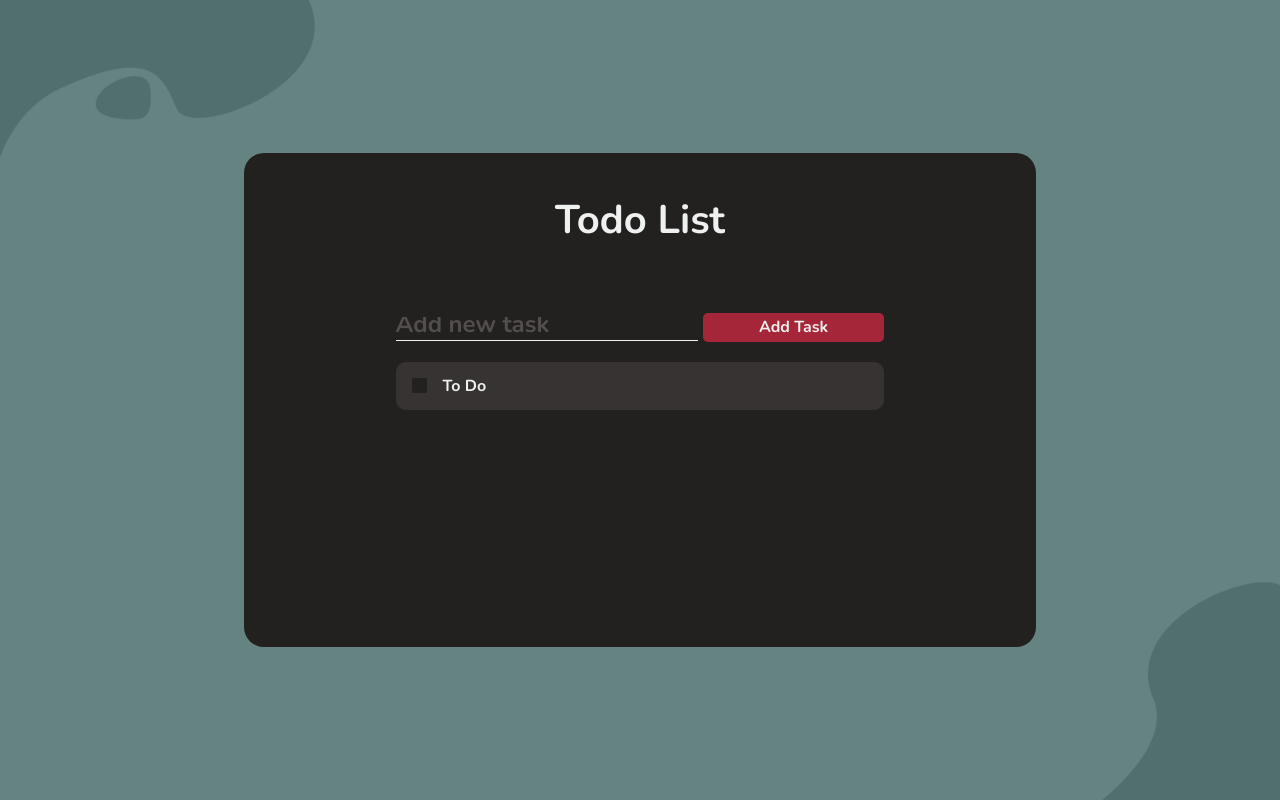
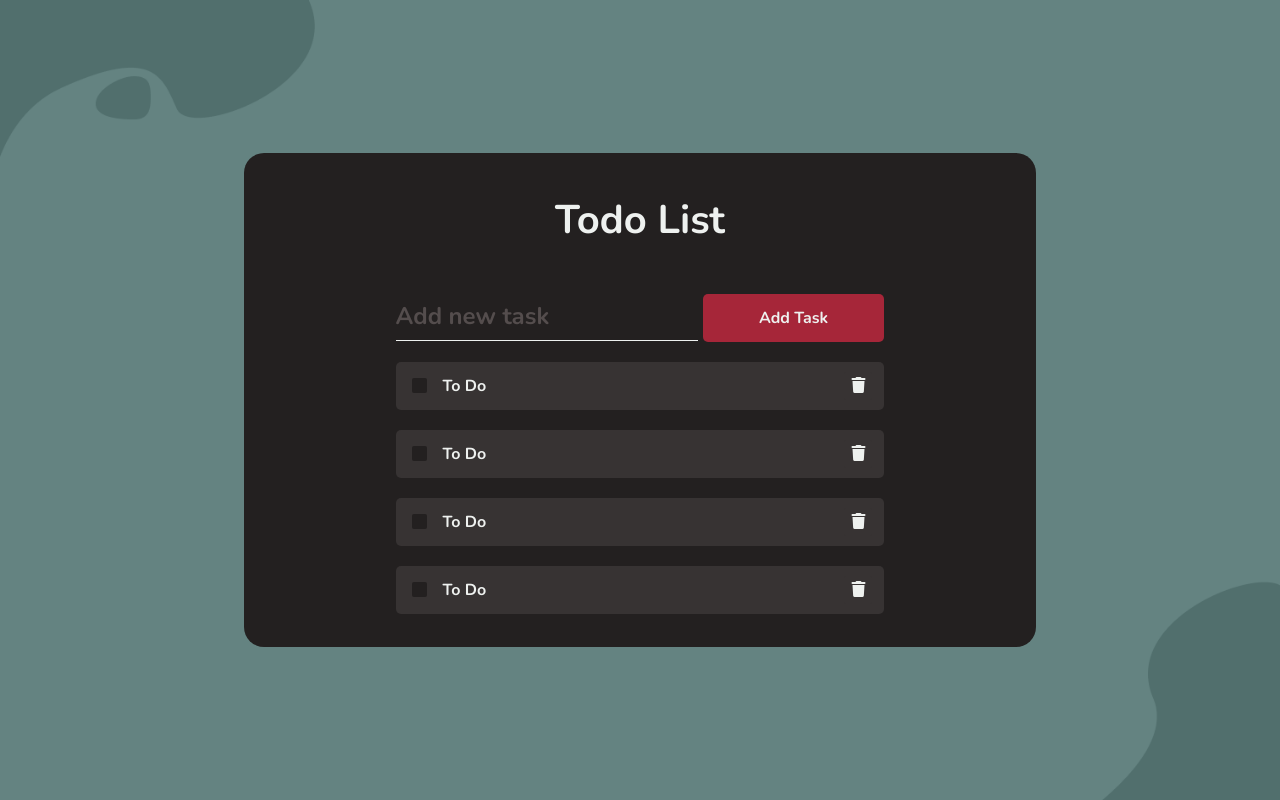
Before and after one commit to arvindajaybharadwaj/Reactjs-Todolist, a React (Vite) app: page / in a window 1280 px wide. Built offline with nearby package versions, Linux system fonts and the light colour scheme.

Commit message:
Add and style delete task button

```diff
--- a/index.html
+++ b/index.html
@@ -8,6 +8,7 @@
     <link rel="preconnect" href="https://fonts.googleapis.com">
     <link rel="preconnect" href="https://fonts.gstatic.com" crossorigin>
     <link href="https://fonts.googleapis.com/css2?family=Nunito:ital,wght@0,200..1000;1,200..1000&display=swap" rel="stylesheet">
+    <link rel="stylesheet" href="https://cdnjs.cloudflare.com/ajax/libs/font-awesome/6.6.0/css/all.min.css" integrity="sha512-Kc323vGBEqzTmouAECnVceyQqyqdsSiqLQISBL29aUW4U/M7pSPA/gEUZQqv1cwx4OnYxTxve5UMg5GT6L4JJg==" crossorigin="anonymous" referrerpolicy="no-referrer" />
   </head>
   <body>
     <div id="root"></div>
--- a/src/App.css
+++ b/src/App.css
@@ -39,7 +39,7 @@
     position: relative;
     bottom: 1%;
     width: calc(var(--golden-ratio));
-    height: 25%;
+    height: 2.5rem;
     background-color: transparent;
     border: none;
     border-bottom: 0.0625rem solid #EEF1EF;
@@ -60,7 +60,7 @@
 
 .add-task-button {
     width: calc(99% - var(--golden-ratio));
-    height: 30%;
+    height: 3rem;
     border-radius: 5px;
     color: #EEF1EF;
     font-size: 1rem;
@@ -84,9 +84,15 @@
     background-color: #373333;
     width: 100%;
     height: 3rem;
-    border-radius: 10px;
+    border-radius: 5px;
     margin-top: 1.25rem;
-    margin-bottom: 1.25rem;
+    margin-bottom: 0rem;
+    display: flex;
+    align-items: center;
+    justify-content: space-between;
+}
+
+.main-task {
     display: flex;
     align-items: center;
 }
@@ -99,6 +105,7 @@
     border-radius: 2px;
     margin: 1rem;
     position: relative;
+    cursor: pointer;
 }
 
 .task-checkbox:checked::after {
@@ -107,7 +114,7 @@
     left: 4px;                 /* Adjust horizontal position */
     width: 5px;                /* Width of the checkmark */
     height: 10px;              /* Height of the checkmark */
-    border: solid white;       /* Color and style of the checkmark */
+    border: solid #EEF1EF;       /* Color and style of the checkmark */
     border-width: 0 2px 2px 0; /* Thickness and sides of the border */
     transform: rotate(45deg);  /* Rotates to create checkmark shape */
 }
@@ -115,4 +122,29 @@
 .task-label {
     color: #EEF1EF;
     font-size: 1rem;
+    cursor: pointer;
 }
+
+.task-checkbox:checked + .task-label {
+    text-decoration: line-through;
+    text-decoration-color: #EEF1EF;
+}
+
+.trash-button-container {
+    margin: 12px;
+}
+
+.trash-button {
+    cursor: pointer;
+    background-color: #373333;
+    border-radius: 2px;
+    border: none;
+    width: 28px;
+    height: 28px;
+    color: #EEF1EF;
+    font-size: 1rem;
+}
+
+.trash-button:active {
+    background-color: #232020;
+}
--- a/src/components/ToDoCard.tsx
+++ b/src/components/ToDoCard.tsx
@@ -1,8 +1,15 @@
 export default function ToDoCard() {
     return(
         <div className="todo-card">
-            <input type="checkbox" id="task1" className="task-checkbox"></input>
-            <label htmlFor="task1" className="task-label">To Do</label>
+            <div className="main-task">
+                <input type="checkbox" id="task1" className="task-checkbox"></input>
+                <label htmlFor="task1" className="task-label">To Do</label>
+            </div>
+            <div className="trash-button-container">
+                <button className="trash-button">
+                    <i className="fa-solid fa-trash"></i>
+                </button>
+            </div>
         </div>
     );
 }
--- a/src/components/ToDoListContainer.tsx
+++ b/src/components/ToDoListContainer.tsx
@@ -4,6 +4,9 @@ export default function ToDoListContainer() {
     return(
         <div className="todo-list-container">
             <ToDoCard />
+            <ToDoCard />
+            <ToDoCard />
+            <ToDoCard />
         </div>
     );
 }
```
